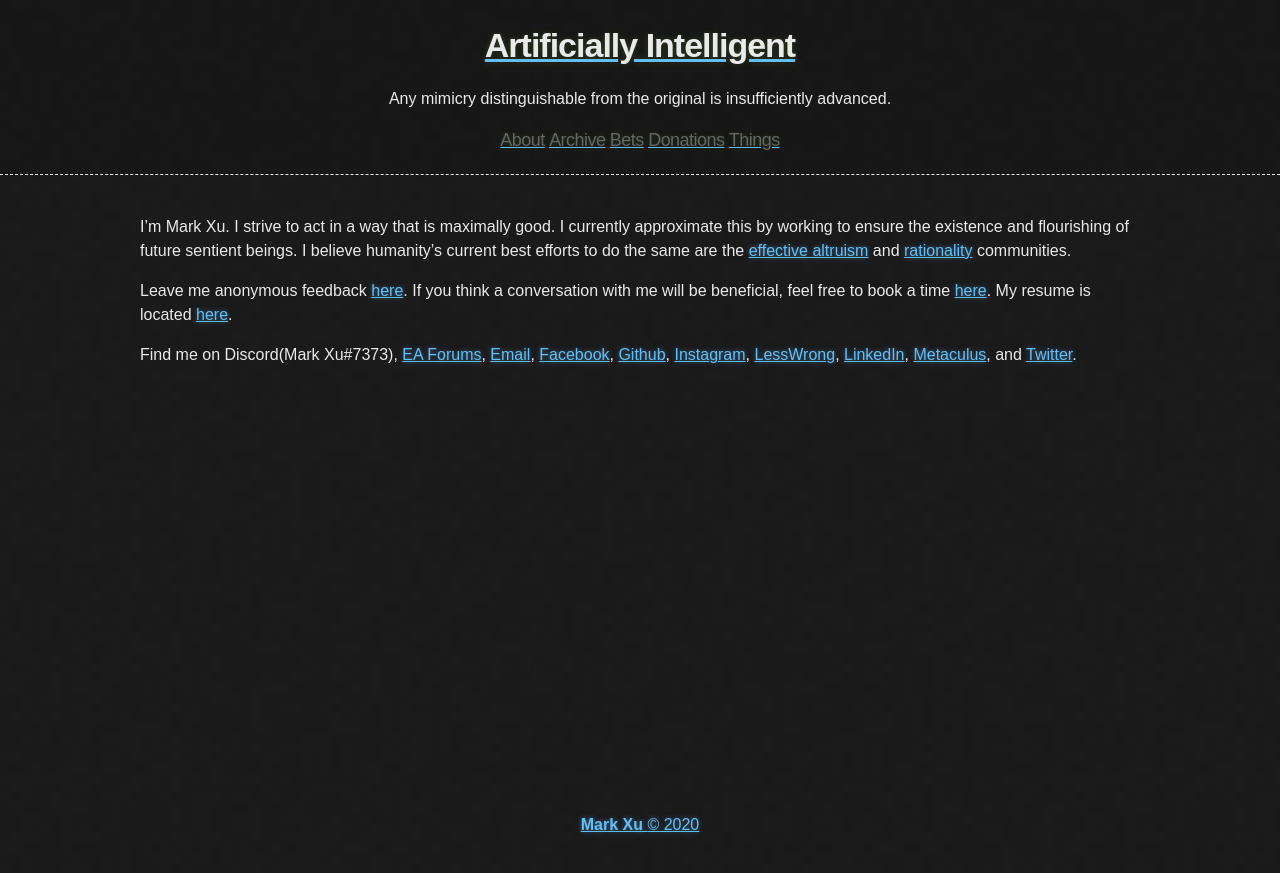
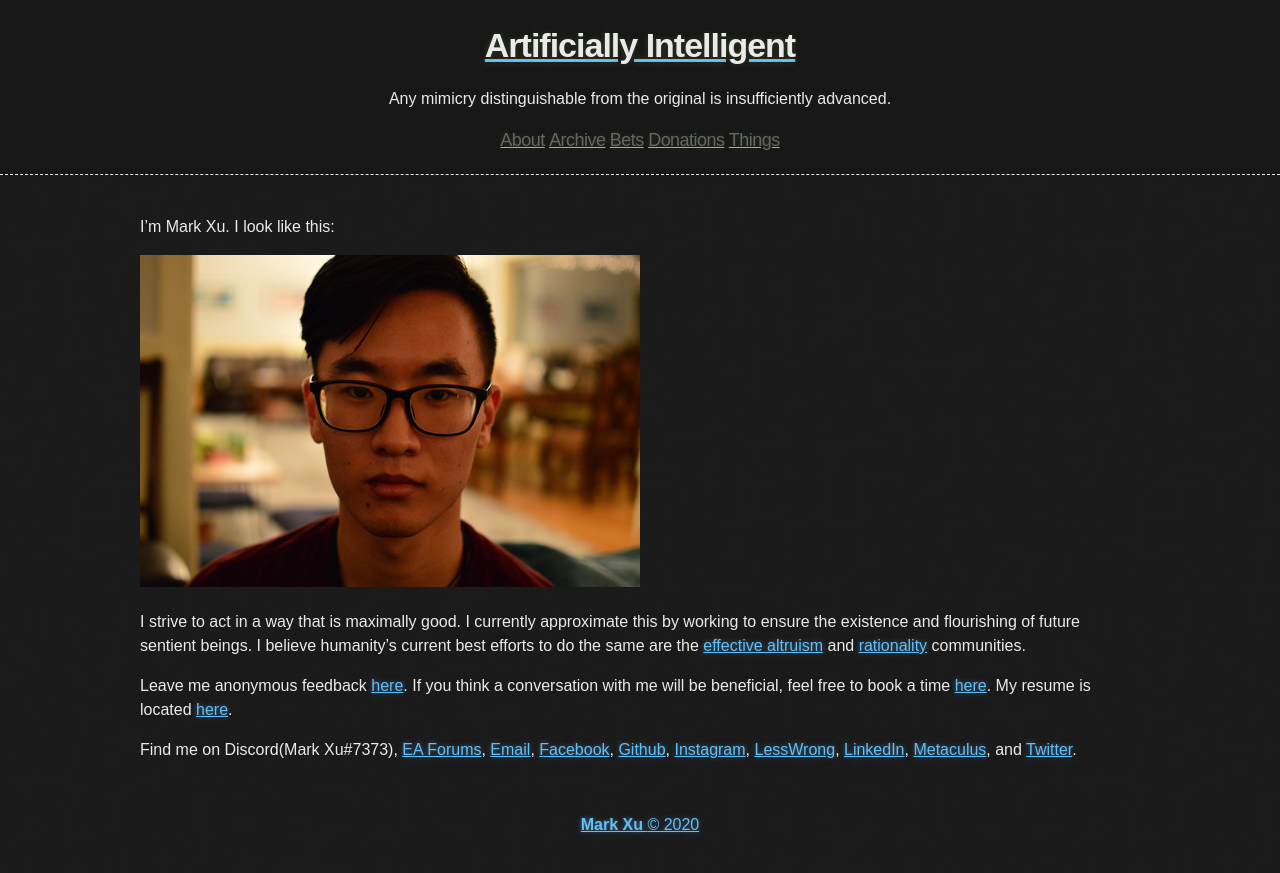
Before and after one commit to tocttou/hacker-blog, a Jekyll site: the page built from about.md, in a window 1280 px wide. Shown: the top 873 px of the page. Built offline with Jekyll 4.4.1, drawn with Linux system fonts in a browser that asks for light colours.

Commit message:
Update about.md

```diff
--- a/about.md
+++ b/about.md
@@ -3,7 +3,11 @@ layout: page
 title: About
 ---
 
-I'm Mark Xu. I strive to act in a way that is maximally good. I currently approximate this by working to ensure the existence and flourishing of future sentient beings. I believe humanity's current best efforts to do the same are the [effective altruism](https://www.effectivealtruism.org/articles/introduction-to-effective-altruism/) and [rationality](https://www.lesswrong.com/s/d922gAtBM8JNzkKKJ/p/xhQxJ7WSZZRkzNZJ8) communities.
+I'm Mark Xu. I look like this:
+
+![](/assets/profile_500.png)
+
+I strive to act in a way that is maximally good. I currently approximate this by working to ensure the existence and flourishing of future sentient beings. I believe humanity's current best efforts to do the same are the [effective altruism](https://www.effectivealtruism.org/articles/introduction-to-effective-altruism/) and [rationality](https://www.lesswrong.com/s/d922gAtBM8JNzkKKJ/p/xhQxJ7WSZZRkzNZJ8) communities.
 
 Leave me anonymous feedback [here](https://www.admonymous.co/mark). If you think a conversation with me will be beneficial, feel free to book a time [here](https://calendly.com/markxu). My resume is located [here](/downloads/resume.pdf).
 
```
